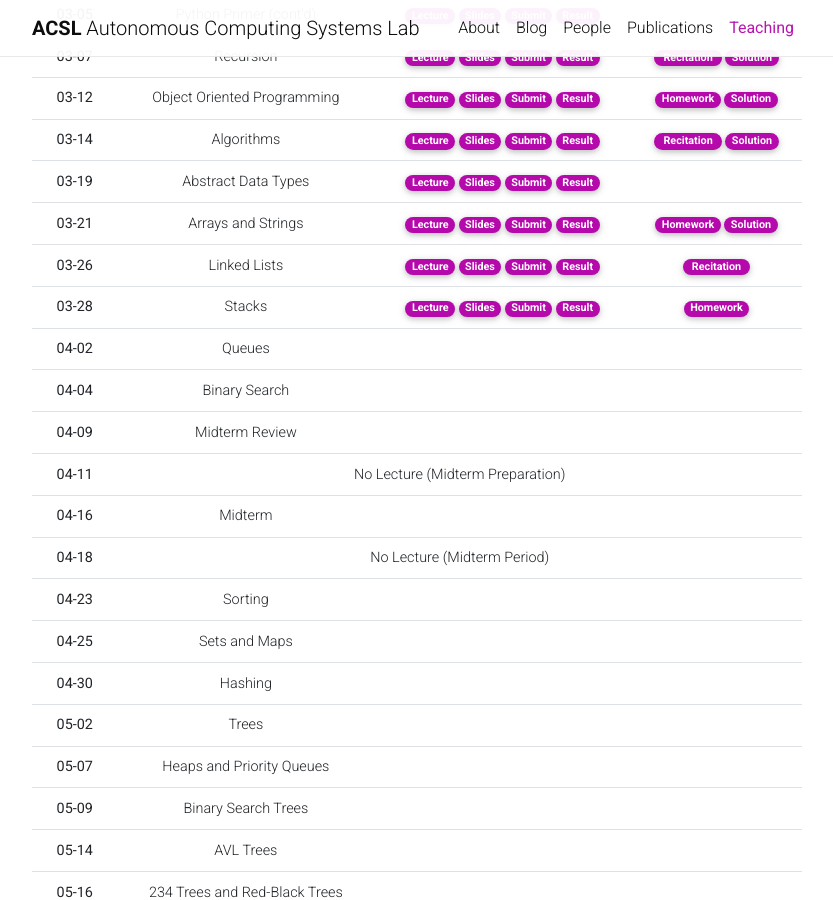
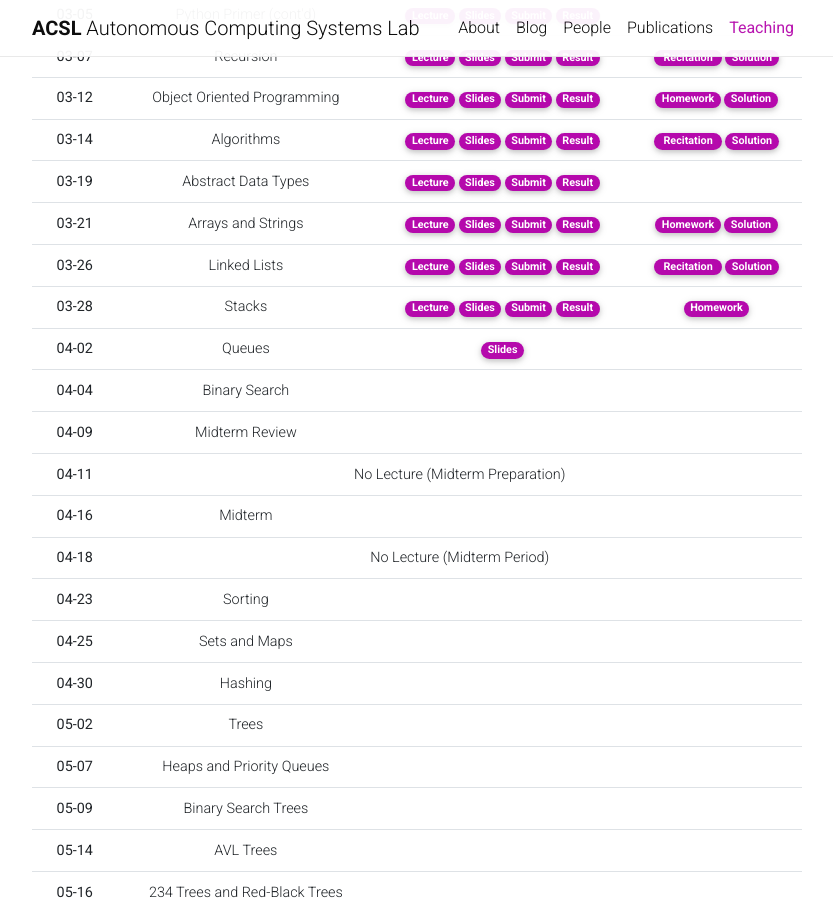
Before and after one commit to Uehwan/Uehwan.github.io, a Jekyll site: the page built from _teaching/datastruct24sp.md, in a window 1280 px wide and 900 px high, scrolled down 1196 px. Shown: the whole window, without its empty margins (223-1056 px from the left). Built offline with Jekyll 4.4.1, drawn with Linux system fonts in a browser that asks for light colours; nearby versions of some CDN libraries; comment, search, counter and statistics services are not loaded; a style sheet for code colours, icons or effects is not loaded.

Commit message:
04-02 Pre

```diff
--- a/_teaching/datastruct24sp.md
+++ b/_teaching/datastruct24sp.md
@@ -170,7 +170,7 @@
       </td>
       <td>
         <a href="https://colab.research.google.com/drive/1HmPEEKm4Cd4CS4bFUpQaMYfFxouNqBpa?usp=sharing" target="_blank" class="badge badge-pill" style="background-color:#B509AC;">&nbsp;Recitation&nbsp;</a>
-        <!--a href="https://colab.research.google.com/drive/1-PUaANRTP5vEB2e50aBowecu5-JqzmLL?usp=sharing" target="_blank" class="badge badge-pill" style="background-color:#B509AC;">Solution</a-->
+        <a href="https://colab.research.google.com/drive/1-PUaANRTP5vEB2e50aBowecu5-JqzmLL?usp=sharing" target="_blank" class="badge badge-pill" style="background-color:#B509AC;">Solution</a>
       </td>
     </tr>
     <tr style="border-bottom: 1.5px solid lightgrey;">
@@ -192,7 +192,7 @@
       <td>Queues</td>
       <td>
         <!--a href="https://youtu.be/Jegu5U9qyGo" target="_blank" class="badge badge-pill" style="background-color:#B509AC;">Recording</a-->
-        <!--a href="https://docs.google.com/presentation/d/1P1TKmDla9YPMtvYyJo8nLyUtINL-OxqMJTgwJhWFbDM/edit?usp=sharing" target="_blank" class="badge badge-pill" style="background-color:#B509AC;">Slides</a-->
+        <a href="https://docs.google.com/presentation/d/1P1TKmDla9YPMtvYyJo8nLyUtINL-OxqMJTgwJhWFbDM/edit?usp=sharing" target="_blank" class="badge badge-pill" style="background-color:#B509AC;">Slides</a>
         <!--a href="https://colab.research.google.com/drive/15mWwXDoii1U__PqkeB9BNezL65b3G-m_?usp=sharing" target="_blank" class="badge badge-pill" style="background-color:#B509AC;">Codes</a-->
       </td>
       <td>
```
